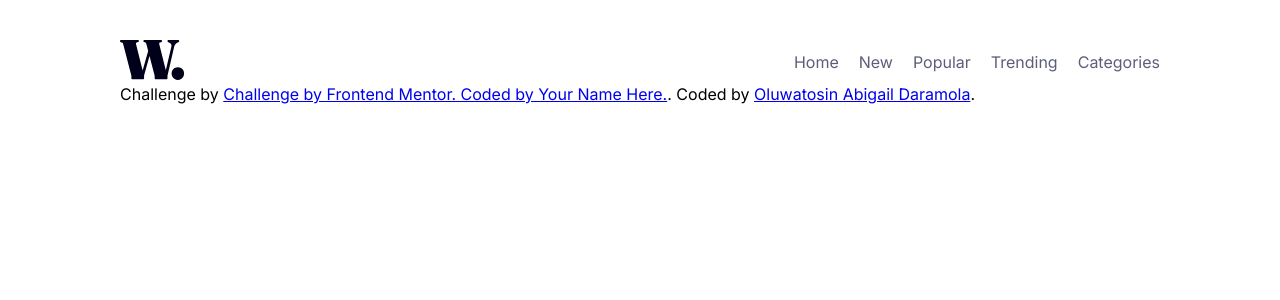
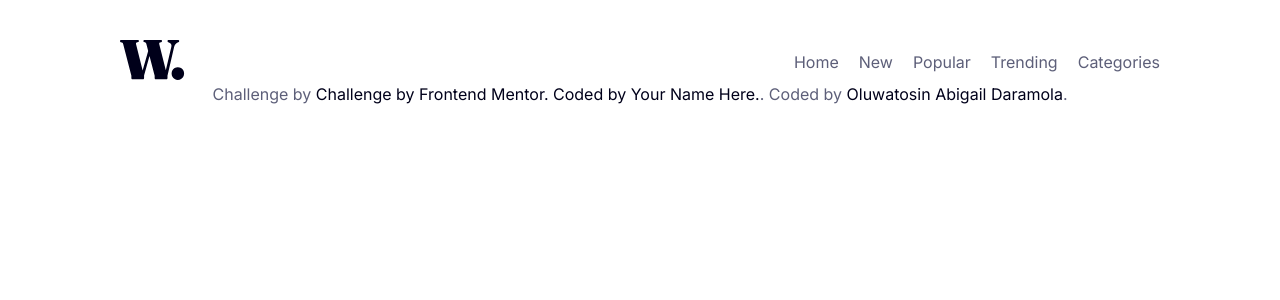
Before and after one commit to Heph-zibah/news-homepage-reactjs, a React (Create React App) app: page / in a window 1280 px wide. Shown: the top 300 px of the page. Built offline with nearby package versions, Linux system fonts and the light colour scheme; the HTML template or start-up script is replaced by a standard one.

Commit message:
added the footer style

```diff
--- a/src/index.scss
+++ b/src/index.scss
@@ -8,8 +8,24 @@
     box-sizing: border-box;
     font-family: $font-family;
 }
+a {
+    text-decoration: none;
+}
 .container {
     padding: 20px;
+}
+
+footer {
+    text-align: center;
+    color: $text-color-darkgrey;
+    a{
+        color: $text-color-blue;
+        transition: .5s;
+    }
+    a:hover {
+        color: $text-color-hover;
+        text-decoration: underline;
+    }
 }
 
 @media screen and (min-width:1020px) {
```
